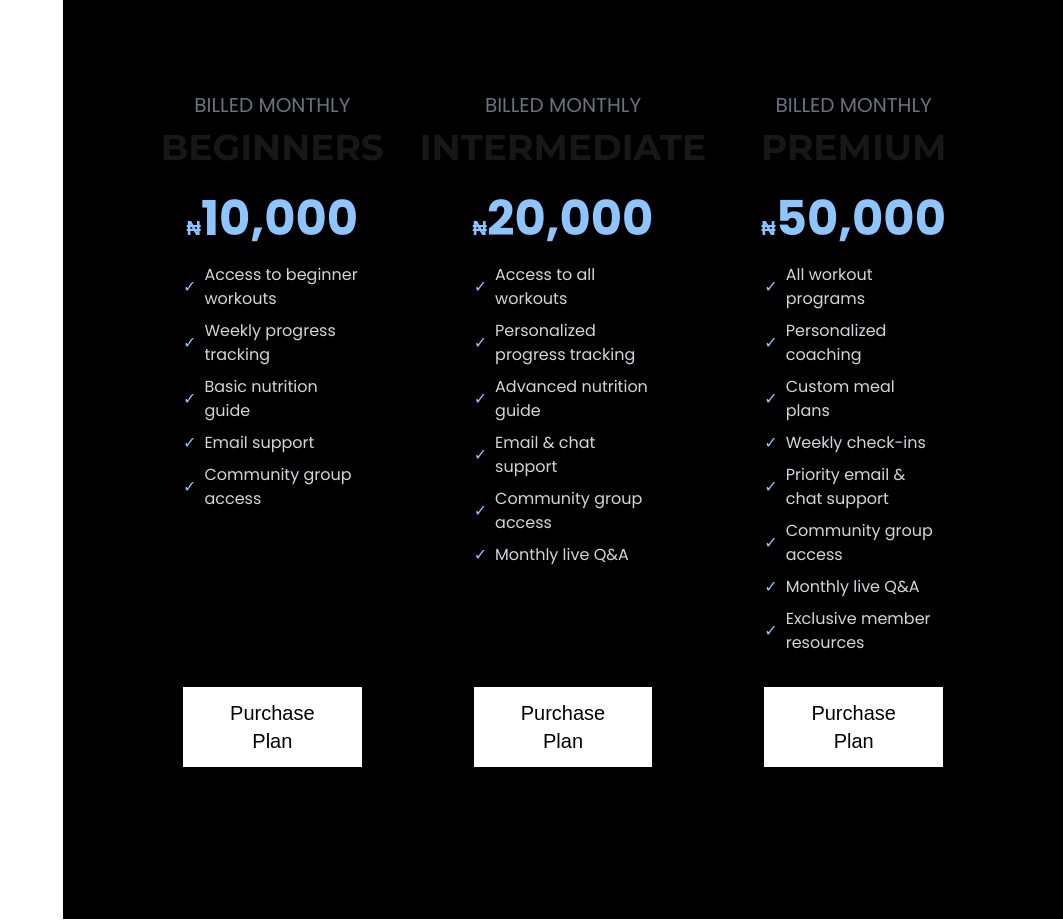
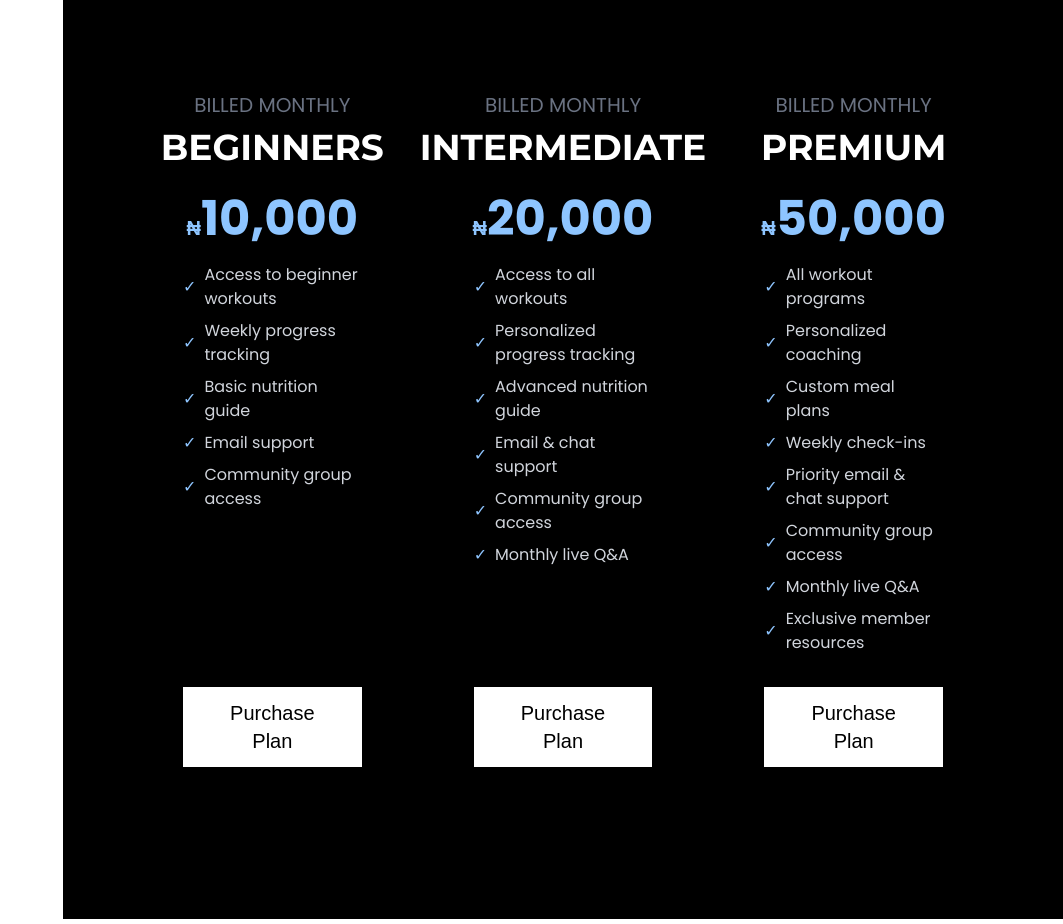
Before and after one commit to btom7447/awwal-fitness, a Next.js app: page / in a window 1280 px wide. Shown: the part 5366-6290 px from the top of the page, without its empty margins (217-1280 px from the left). Built offline with nearby package versions, Linux system fonts and the light colour scheme.

Commit message:
update to the pricing plan section

```diff
--- a/src/components/PricingPlanSection.jsx
+++ b/src/components/PricingPlanSection.jsx
@@ -21,7 +21,7 @@ export default function PricingPlanSection() {
                         <p className="text-xl uppercase text-gray-500 mb-2">
                             Billed Monthly
                         </p>
-                        <h4 className="text-2xl lg:text-4xl font-bold text-center uppercase mb-2">{plan.name}</h4>
+                        <h4 className="text-white text-2xl lg:text-4xl font-bold text-center uppercase mb-2">{plan.name}</h4>
                         <span className="text-xl font-extrabold text-blue-300 my-5"> ₦
                             <span className='text-5xl '>
                                 {plan.price.toLocaleString()}
```
